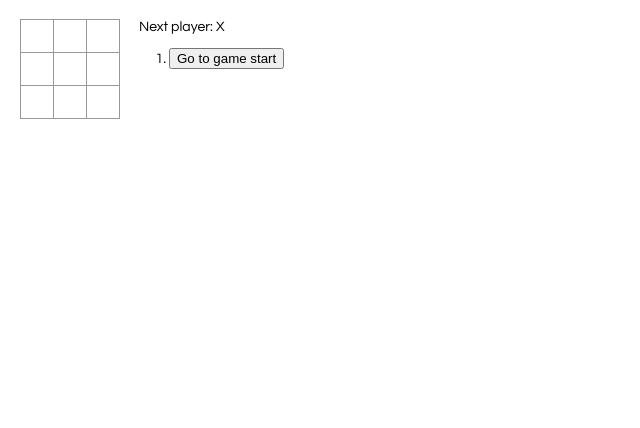
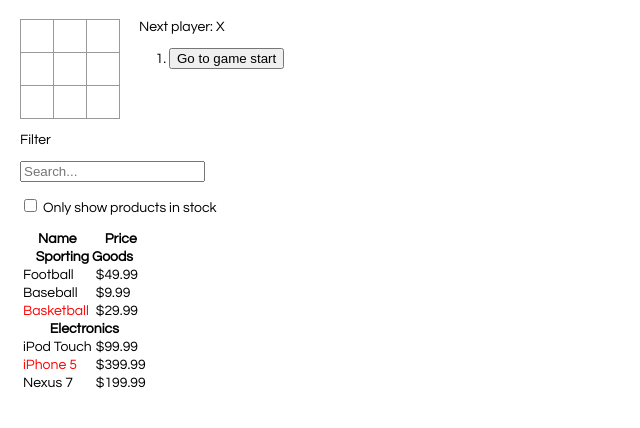
Before and after one commit to kotano-snippets/react-tutorial, a React app: page / in a window 1280 px wide. Shown: the whole page, without its empty margins (0-640 px from the left). Built offline with nearby package versions, Linux system fonts and the light colour scheme.

Commit message:
Add FilterableProductTable from Thinking in React

```diff
--- a/public/index.html
+++ b/public/index.html
@@ -29,6 +29,9 @@
   <body>
     <noscript>You need to enable JavaScript to run this app.</noscript>
     <div id="root"></div>
+    <p>Filter
+      <div id="container"></div>
+    </p>
     <!--
       This HTML file is a template.
       If you open it directly in the browser, you will see an empty page.
--- a/src/index.js
+++ b/src/index.js
@@ -25,6 +25,10 @@ function calculateWinner(squares) {
 }
 
 //#endregion
+
+//#region Tic-tac-toe
+
+
 
 function Square(props) {
   return (
@@ -138,6 +142,181 @@ class Game extends React.Component {
   }
 }
 
+//#endregion Tic-tac-toe
+
+class ProductCategoryRow extends React.Component {
+  render() {
+    const category = this.props.category;
+    return (
+      <tr>
+        <th colSpan="2">
+          {category}
+        </th>
+      </tr>
+    );
+  }
+}
+
+class ProductRow extends React.Component {
+  render() {
+    const product = this.props.product;
+    const name = product.stocked ?
+      product.name :
+      <span style={{color: 'red'}}>
+        {product.name}
+      </span>;
+
+    return (
+      <tr>
+        <td>{name}</td>
+        <td>{product.price}</td>
+      </tr>
+    );
+  }
+}
+
+class ProductTable extends React.Component {
+  render() {
+    const filterText = this.props.filterText;
+    const inStockOnly = this.props.inStockOnly;
+
+    const rows = [];
+    let lastCategory = null;
+
+    this.props.products.forEach((product) => {
+      if (product.name.indexOf(filterText) === -1) {
+        return;
+      }
+      if (inStockOnly && !product.stocked) {
+        return;
+      }
+      if (product.category !== lastCategory) {
+        rows.push(
+          <ProductCategoryRow
+            category={product.category}
+            key={product.category} />
+        );
+      }
+      rows.push(
+        <ProductRow
+          product={product}
+          key={product.name}
+        />
+      );
+      lastCategory = product.category;
+    });
+
+    return (
+      <table>
+        <thead>
+          <tr>
+            <th>Name</th>
+            <th>Price</th>
+          </tr>
+        </thead>
+        <tbody>{rows}</tbody>
+      </table>
+    );
+  }
+}
+
+class SearchBar extends React.Component {
+  constructor(props) {
+    super(props);
+    this.handleFilterTextChange = this.handleFilterTextChange.bind(this);
+    this.handleInStockChange = this.handleInStockChange.bind(this);
+  }
+
+  handleFilterTextChange(e) {
+    this.props.onFilterTextChange(e.target.value);
+  }
+
+  handleInStockChange(e) {
+    this.props.onInStockChange(e.target.checked);
+  }
+
+  render() {
+    return (
+      <form>
+        <input
+          type="text"
+          placeholder="Search..."
+          value={this.props.filterText}
+          onChange={this.handleFilterTextChange}
+        />
+        <p>
+          <input
+            type="checkbox"
+            checked={this.props.inStockOnly}
+            onChange={this.handleInStockChange}
+          />
+          {' '}
+          Only show products in stock
+        </p>
+      </form>
+    );
+  }
+}
+
+class FilterableProductTable extends React.Component {
+  constructor(props) {
+    super(props);
+    this.state = {
+      filterText: '',
+      inStockOnly: false
+    };
+
+    this.handleFilterTextChange = this.handleFilterTextChange.bind(this);
+    this.handleInStockChange = this.handleInStockChange.bind(this);
+  }
+
+  handleFilterTextChange(filterText) {
+    this.setState({
+      filterText: filterText
+    });
+  }
+
+  handleInStockChange(inStockOnly) {
+    this.setState({
+      inStockOnly: inStockOnly
+    })
+  }
+
+  render() {
+    return (
+      <div>
+        <SearchBar
+          filterText={this.state.filterText}
+          inStockOnly={this.state.inStockOnly}
+          onFilterTextChange={this.handleFilterTextChange}
+          onInStockChange={this.handleInStockChange}
+        />
+        <ProductTable
+          products={this.props.products}
+          filterText={this.state.filterText}
+          inStockOnly={this.state.inStockOnly}
+        />
+      </div>
+    );
+  }
+}
+
+
+const PRODUCTS = [
+  {category: 'Sporting Goods', price: '$49.99', stocked: true, name: 'Football'},
+  {category: 'Sporting Goods', price: '$9.99', stocked: true, name: 'Baseball'},
+  {category: 'Sporting Goods', price: '$29.99', stocked: false, name: 'Basketball'},
+  {category: 'Electronics', price: '$99.99', stocked: true, name: 'iPod Touch'},
+  {category: 'Electronics', price: '$399.99', stocked: false, name: 'iPhone 5'},
+  {category: 'Electronics', price: '$199.99', stocked: true, name: 'Nexus 7'}
+];
+
+
+
 // ==============================
 
 ReactDOM.render(<Game />, document.getElementById("root"));
+ReactDOM.render(
+  <FilterableProductTable products={PRODUCTS} />,
+  document.getElementById('container')
+);
```
